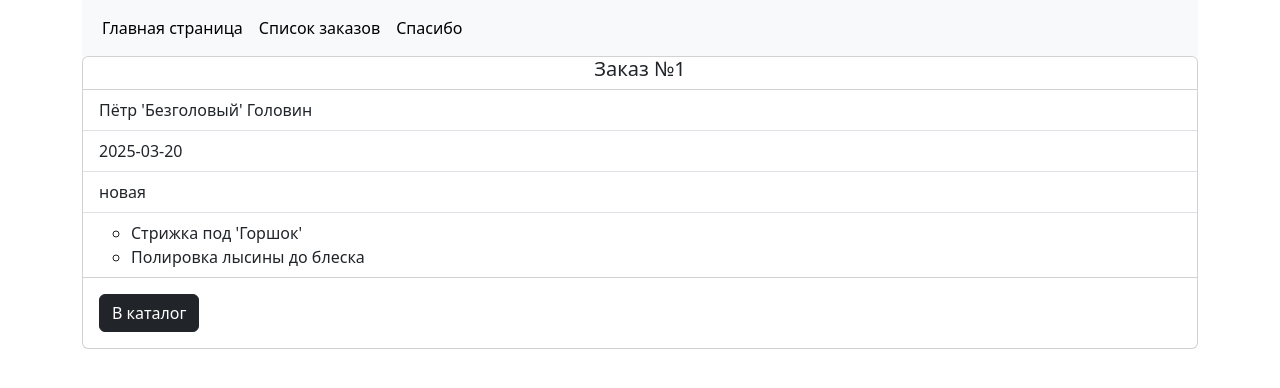
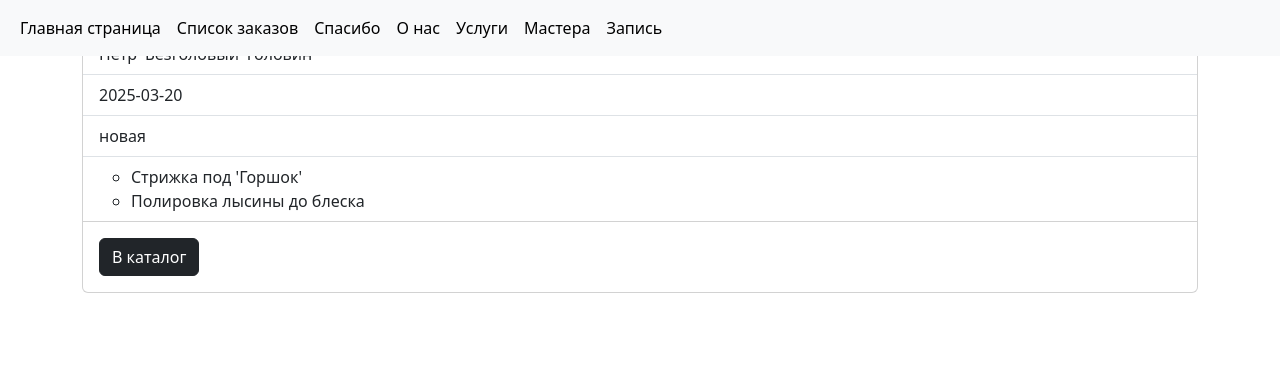
Before and after one commit to AlexMacks/hw412, a Django app: page /barbershop/orders/1/ in a window 1280 px wide. Shown: the top 388 px of the page. Run offline with Django 5.2, Linux system fonts and the light colour scheme.

Commit message:
hw_38: улучшено меню

```diff
--- /dev/null
+++ b/static/js/order_detail.js
@@ -0,0 +1,4 @@
+document.addEventListener('DOMContentLoaded', function() {
+    console.log('order_detail.js загружен');
+    // alert('order_detail.js загружен');
+});
--- a/static/js/test.js
+++ b/static/js/test.js
@@ -1,4 +1,4 @@
 document.addEventListener('DOMContentLoaded', function() {
     console.log('Страница загружена полностью!');
-    alert('Страница загружена полностью!');
+    // alert('Страница загружена полностью!');
 });
--- a/templates/nav_menu_include.html
+++ b/templates/nav_menu_include.html
@@ -1,15 +1,40 @@
-<nav class="navbar navbar-expand-lg bg-body-tertiary">
+<nav class="navbar navbar-expand-lg bg-body-tertiary fixed-top">
   <div class="container-fluid">
-        {% comment %} <a class="navbar-brand" href="#">Панель навигации</a>
-        <button class="navbar-toggler" type="button" data-bs-toggle="collapse" data-bs-target="#navbarNav" aria-controls="navbarNav" aria-expanded="false" aria-label="Переключатель навигации">
+    <button class="navbar-toggler" type="button" data-bs-toggle="collapse" data-bs-target="#navbarNavAltMarkup" aria-controls="navbarNavAltMarkup" aria-expanded="false" aria-label="Переключатель навигации">
         <span class="navbar-toggler-icon"></span>
-        </button> {% endcomment %}
-        <div class="collapse navbar-collapse" id="navbarNav">
+      </button>
+    {% comment %} Нам надо about services masters booking {% endcomment %}
+    <div class="collapse navbar-collapse" id="navbarNavAltMarkup">
       <ul class="navbar-nav">
         {% for item in menu_items %}
         <li class="nav-item">
-                    <a class="nav-link active" aria-current="page" href="{% url item.url_name %}">{{ item.name }}</a>
+          <a
+            class="nav-link active"
+            aria-current="page"
+            href="{% url item.url_name %}"
+            >{{ item.name }}</a
+          >
           {% endfor %}
+        </li>
+        <li class="nav-item">
+          <a class="nav-link active" aria-current="page" href="{% url 'landing' %}#about"
+            >О нас</a
+          >
+        </li>
+        <li class="nav-item">
+          <a class="nav-link active" aria-current="page" href="{% url 'landing' %}#services"
+            >Услуги</a
+          >
+        </li>
+        <li class="nav-item">
+          <a class="nav-link active" aria-current="page" href="{% url 'landing' %}#masters"
+            >Мастера</a
+          >
+        </li>
+        <li class="nav-item">
+          <a class="nav-link active" aria-current="page" href="{% url 'landing' %}#booking"
+            >Запись</a
+          >
         </li>
       </ul>
     </div>
```
Lines whose indentation alone changed are shown as unchanged.
